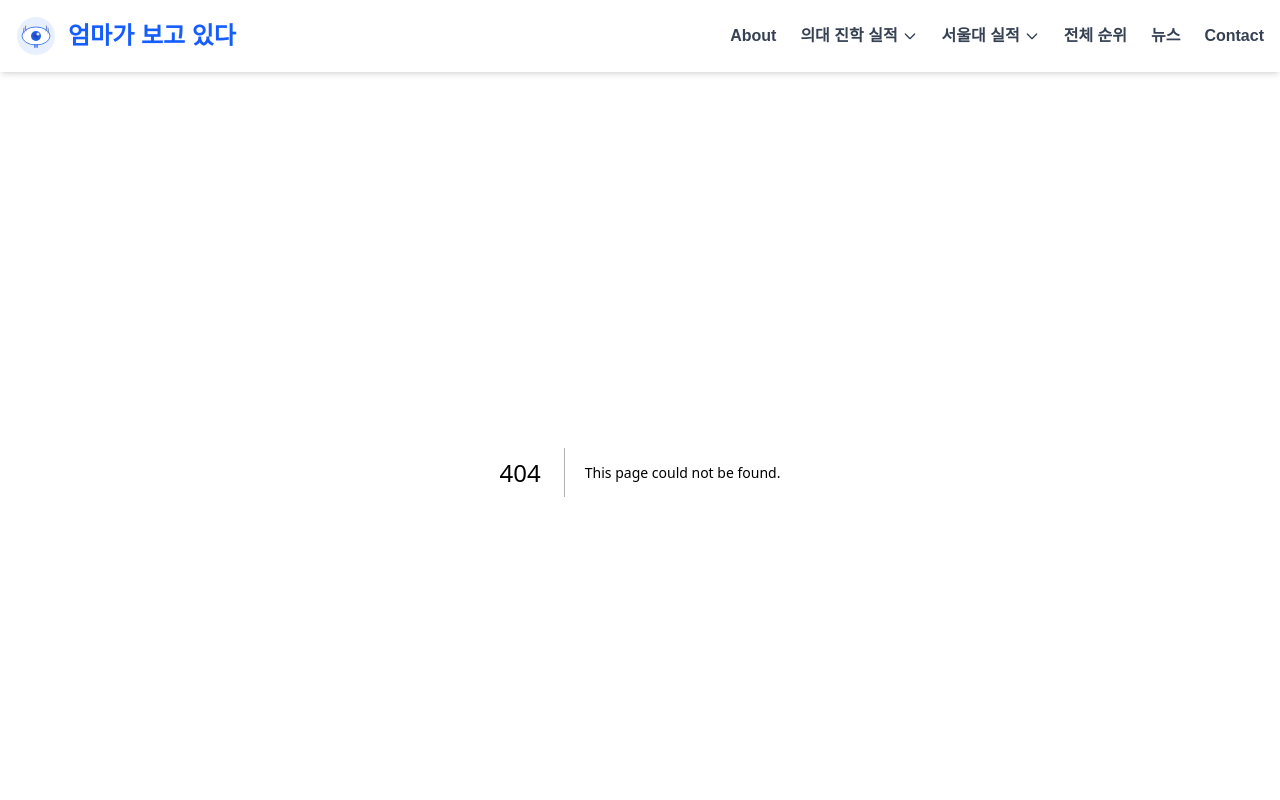
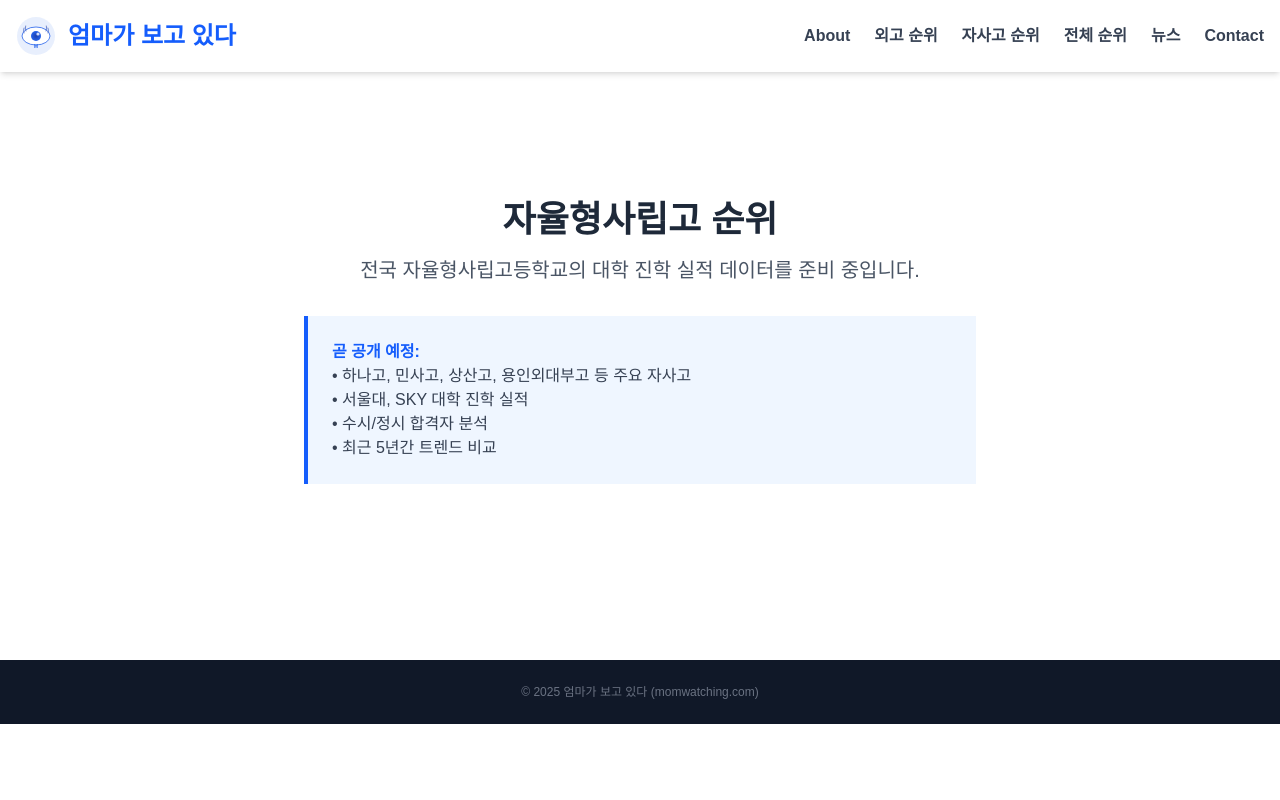
Before and after one commit to zeahzoo/momwatching, a Next.js app: page /autonomous-high in a window 1280 px wide. Before the commit this address had no page. Shown: the top 800 px of the page. Built offline with nearby package versions, Linux system fonts and the light colour scheme.

Commit message:
메뉴 업데이트: 의대/서울대 제거, 외고/자사고 순위 추가

```diff
--- /dev/null
+++ b/app/autonomous-high/page.tsx
@@ -0,0 +1,31 @@
+import type { Metadata } from 'next';
+
+export const metadata: Metadata = {
+  title: '자율형사립고 순위 - 엄마가 보고 있다',
+  description: '전국 자율형사립고등학교의 대학 진학 실적을 비교 분석합니다.',
+  keywords: '자사고, 자율형사립고, 하나고, 민사고, 상산고, 용인외대부고, 진학실적',
+};
+
+export default function AutonomousHighPage() {
+  return (
+    <div className="container mx-auto px-4 py-12 max-w-7xl">
+      <div className="text-center py-20">
+        <h1 className="text-4xl font-bold text-gray-800 mb-4">
+          자율형사립고 순위
+        </h1>
+        <p className="text-xl text-gray-600 mb-8">
+          전국 자율형사립고등학교의 대학 진학 실적 데이터를 준비 중입니다.
+        </p>
+        <div className="bg-blue-50 border-l-4 border-blue-600 p-6 max-w-2xl mx-auto">
+          <p className="text-gray-700 text-left">
+            <strong className="text-blue-600">곧 공개 예정:</strong><br />
+            • 하나고, 민사고, 상산고, 용인외대부고 등 주요 자사고<br />
+            • 서울대, SKY 대학 진학 실적<br />
+            • 수시/정시 합격자 분석<br />
+            • 최근 5년간 트렌드 비교
+          </p>
+        </div>
+      </div>
+    </div>
+  );
+}
--- /dev/null
+++ b/app/foreign-language-high/page.tsx
@@ -0,0 +1,31 @@
+import type { Metadata } from 'next';
+
+export const metadata: Metadata = {
+  title: '외국어고등학교 순위 - 엄마가 보고 있다',
+  description: '전국 외국어고등학교의 대학 진학 실적을 비교 분석합니다.',
+  keywords: '외고, 외국어고, 대원외고, 명덕외고, 대일외고, 한영외고, 진학실적',
+};
+
+export default function ForeignLanguageHighPage() {
+  return (
+    <div className="container mx-auto px-4 py-12 max-w-7xl">
+      <div className="text-center py-20">
+        <h1 className="text-4xl font-bold text-gray-800 mb-4">
+          외국어고등학교 순위
+        </h1>
+        <p className="text-xl text-gray-600 mb-8">
+          전국 외국어고등학교의 대학 진학 실적 데이터를 준비 중입니다.
+        </p>
+        <div className="bg-blue-50 border-l-4 border-blue-600 p-6 max-w-2xl mx-auto">
+          <p className="text-gray-700 text-left">
+            <strong className="text-blue-600">곧 공개 예정:</strong><br />
+            • 대원외고, 명덕외고, 대일외고, 한영외고 등 주요 외고<br />
+            • 서울대, SKY 대학 진학 실적<br />
+            • 수시/정시 합격자 분석<br />
+            • 최근 5년간 트렌드 비교
+          </p>
+        </div>
+      </div>
+    </div>
+  );
+}
--- a/app/layout.tsx
+++ b/app/layout.tsx
@@ -61,64 +61,12 @@ export default function RootLayout({
                 <Link href="/about" className="text-gray-700 hover:text-blue-600 font-semibold transition-colors">
                   About
                 </Link>
-                <div className="relative group">
-                  <button className="text-gray-700 hover:text-blue-600 font-semibold transition-colors flex items-center gap-1">
-                    의대 진학 실적
-                    <svg className="w-4 h-4" fill="none" stroke="currentColor" viewBox="0 0 24 24">
-                      <path strokeLinecap="round" strokeLinejoin="round" strokeWidth={2} d="M19 9l-7 7-7-7" />
-                    </svg>
-                  </button>
-                  <div className="absolute left-0 mt-2 w-48 bg-white rounded-md shadow-lg opacity-0 invisible group-hover:opacity-100 group-hover:visible transition-all duration-200 z-50">
-                    <div className="px-4 py-2 text-xs text-gray-500 font-semibold uppercase border-b">최신 데이터</div>
-                    <Link href="/medical/2026" className="block px-4 py-2 text-gray-700 hover:bg-blue-50 hover:text-blue-600">
-                      2026
-                    </Link>
-                    <Link href="/medical/2025" className="block px-4 py-2 text-gray-700 hover:bg-blue-50 hover:text-blue-600">
-                      2025
-                    </Link>
-                    <div className="px-4 py-2 text-xs text-gray-500 font-semibold uppercase border-b mt-2">과거 데이터</div>
-                    <Link href="/medical/2024" className="block px-4 py-2 text-gray-700 hover:bg-blue-50 hover:text-blue-600">
-                      2024
-                    </Link>
-                    <Link href="/medical/2023" className="block px-4 py-2 text-gray-700 hover:bg-blue-50 hover:text-blue-600 opacity-50 cursor-not-allowed">
-                      2023 (준비중)
-                    </Link>
-                    <Link href="/medical/2022" className="block px-4 py-2 text-gray-700 hover:bg-blue-50 hover:text-blue-600 opacity-50 cursor-not-allowed">
-                      2022 (준비중)
-                    </Link>
-                    <Link href="/medical/2021" className="block px-4 py-2 text-gray-700 hover:bg-blue-50 hover:text-blue-600 opacity-50 cursor-not-allowed rounded-b-md">
-                      2021 (준비중)
-                    </Link>
-                  </div>
-                </div>
-                <div className="relative group">
-                  <button className="text-gray-700 hover:text-blue-600 font-semibold transition-colors flex items-center gap-1">
-                    서울대 실적
-                    <svg className="w-4 h-4" fill="none" stroke="currentColor" viewBox="0 0 24 24">
-                      <path strokeLinecap="round" strokeLinejoin="round" strokeWidth={2} d="M19 9l-7 7-7-7" />
-                    </svg>
-                  </button>
-                  <div className="absolute left-0 mt-2 w-32 bg-white rounded-md shadow-lg opacity-0 invisible group-hover:opacity-100 group-hover:visible transition-all duration-200 z-50">
-                    <Link href="/seoul/2026" className="block px-4 py-2 text-gray-700 hover:bg-blue-50 hover:text-blue-600 rounded-t-md">
-                      2026
-                    </Link>
-                    <Link href="/seoul/2025" className="block px-4 py-2 text-gray-700 hover:bg-blue-50 hover:text-blue-600">
-                      2025
-                    </Link>
-                    <Link href="/seoul/2024" className="block px-4 py-2 text-gray-700 hover:bg-blue-50 hover:text-blue-600">
-                      2024
-                    </Link>
-                    <Link href="/seoul/2023" className="block px-4 py-2 text-gray-700 hover:bg-blue-50 hover:text-blue-600">
-                      2023
-                    </Link>
-                    <Link href="/seoul/2022" className="block px-4 py-2 text-gray-700 hover:bg-blue-50 hover:text-blue-600">
-                      2022
-                    </Link>
-                    <Link href="/seoul/2021" className="block px-4 py-2 text-gray-700 hover:bg-blue-50 hover:text-blue-600 rounded-b-md">
-                      2021
-                    </Link>
-                  </div>
-                </div>
+                <Link href="/foreign-language-high" className="text-gray-700 hover:text-blue-600 font-semibold transition-colors">
+                  외고 순위
+                </Link>
+                <Link href="/autonomous-high" className="text-gray-700 hover:text-blue-600 font-semibold transition-colors">
+                  자사고 순위
+                </Link>
                 <Link href="/rankings" className="text-gray-700 hover:text-blue-600 font-semibold transition-colors">
                   전체 순위
                 </Link>
```
